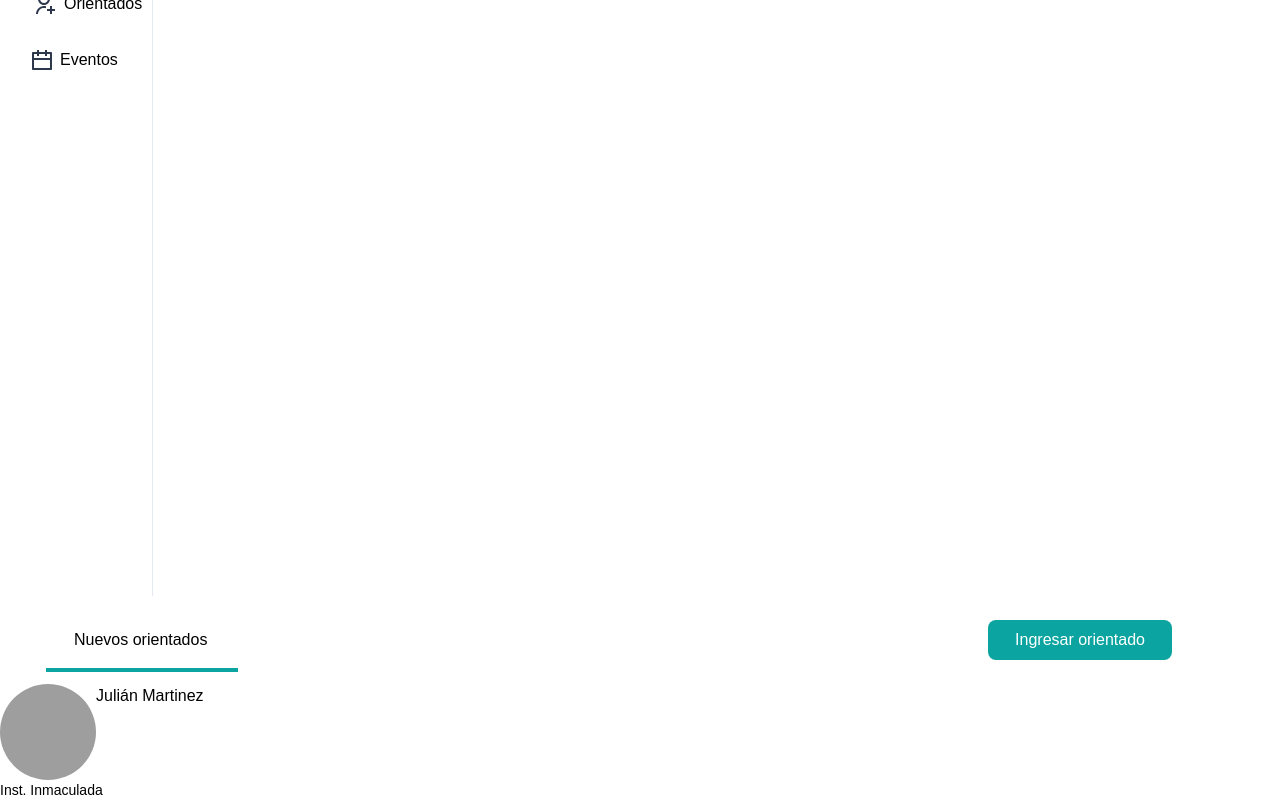
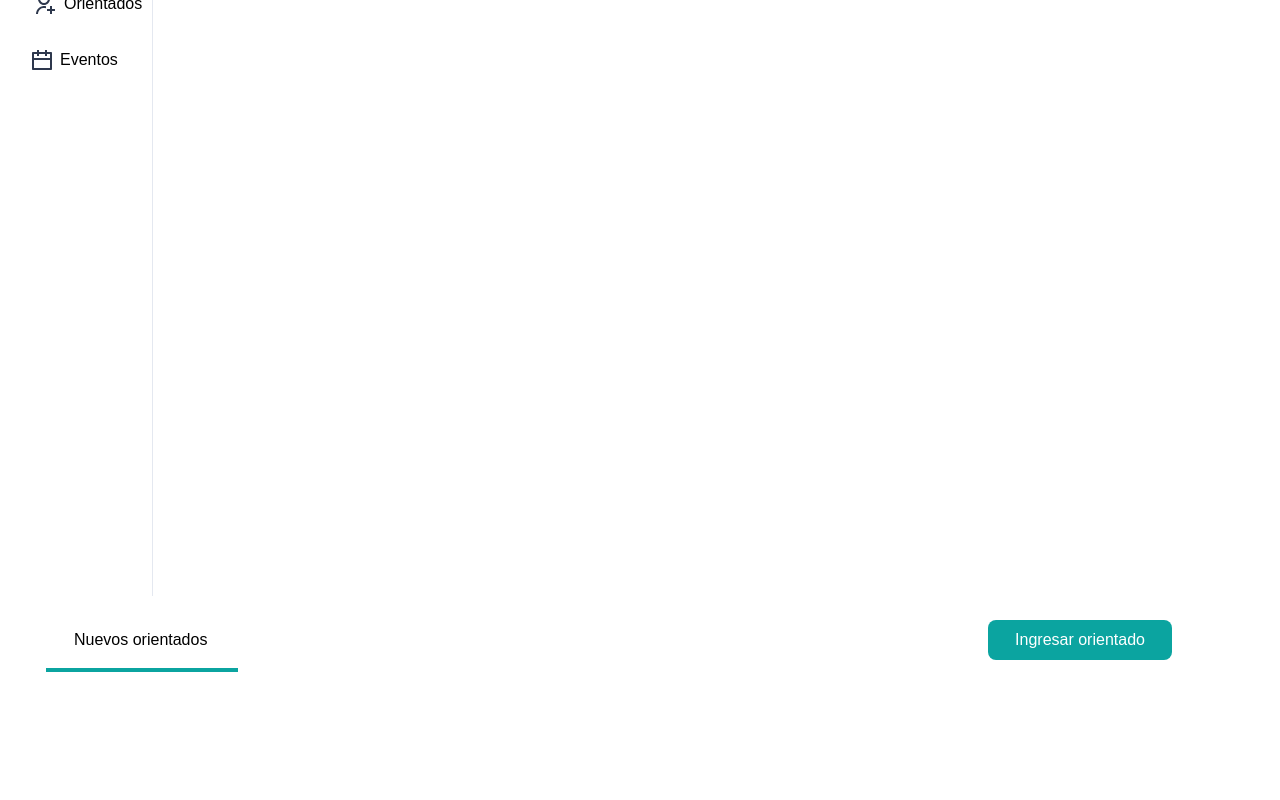
Before and after one commit to kevin-Bejarano-Aviles/api-proyecto-valtech, a React (Create React App) app in the folder front/: page /inicio in a window 1280 px wide. Shown: the part 204-1004 px from the top of the page. After the commit the page ends 888 px from the top, so only its background shows below. Built offline with nearby package versions, Linux system fonts and the light colour scheme; grey boxes are pictures that could not be loaded.

Commit message:
Cambios nuevos

```diff
--- a/front/src/components/OrientedList.jsx
+++ b/front/src/components/OrientedList.jsx
@@ -1,32 +1,67 @@
 import React from "react";
 import Oriented from "../components/Oriented";
-import { useState } from "react";
-
+import axios from 'axios';
 function OrientedList() {
-
-  const [persons,setPersons] = useState([
-    {
-      name:'Julián Martinez',
-      institution: 'Inst. Inmaculada',
-      picture:'https://pbs.twimg.com/media/EUCh095XQAIXfbM.jpg'
-    }
-  ])
-
+//PRIMER COMENTARIO
+  //const [persons,setPersons] = useState([
+    //{
+      //name:'Julián Martinez',
+      //institution: 'Inst. Inmaculada',
+      //picture:'https://pbs.twimg.com/media/EUCh095XQAIXfbM.jpg'
+    //}
+  //])
+//SEGUNDO COMENTARIO
+  // state = {
+  //   students: [],
+  //   status: false
+  // }
+  // cargarStudents = () => {
+  //   const url = Global.urlstudents;
+  //   var request = "/students";
+  //   axios.get(url + request).then(res =>{
+  //     this.setState({
+  //       students: res.data,
+  //       status: true
+  //     });
+  //   });
+  // }
   return (
     <div>
-
+      {/* PRIMER COMENTARIO
       <ul>
-
       <li>
         {persons.map (person => {
         return <Oriented picture={person.picture} name={person.name} institution={person.institution} />
         })}
       </li>
-
       <li></li>
-
-      </ul>
-
+      </ul> */}
+    {/* SEGUNDO COMENTARIO
+    <Oriented></Oriented>
+        <table>
+          <thead>
+            <tr>
+              <th>Nombre</th>
+              <th>Institucion</th>
+              <th>Foto</th>
+            </tr>
+          </thead>
+          <tbody>
+            {this.state.status === true &&
+            (
+              this.state.students.map((student,i) => {
+                return(
+                  <tr key={i}>
+                    <td>{student.name}</td>
+                    <td>{student.institution}</td>
+                    <td>{student.picture}</td>
+                  </tr>
+                );
+              })
+            )
+            }
+          </tbody>
+        </table> */}
     </div>
   )
 }
```
